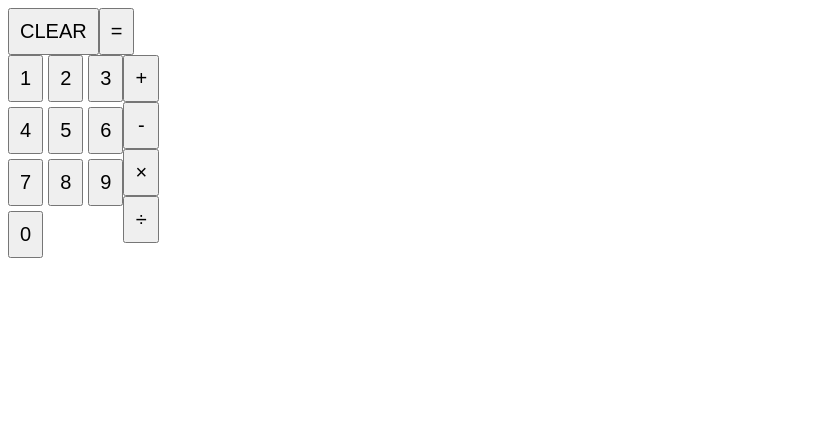
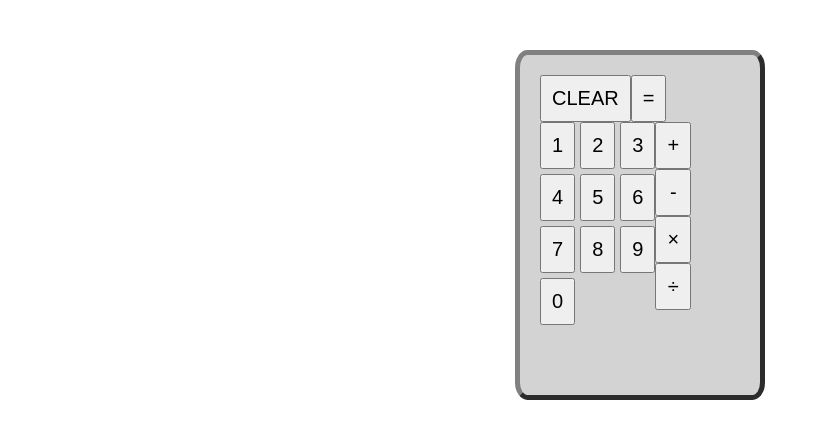
Before and after one commit to bryanyanay/odin-calculator, a plain HTML site: page index.html in a window 1280 px wide. Shown: the whole page, without its empty margins (0-820 px from the left). Drawn offline with Linux system fonts and the light colour scheme.

Commit message:
Style the calculator

```diff
--- a/styles.css
+++ b/styles.css
@@ -1,8 +1,17 @@
 #calculator {
-    width: max-content;
-
     display: flex;
     flex-direction: column;
+
+    box-sizing: border-box;
+    width: 250px;
+    height: 350px;
+    padding: 20px;
+    margin: 50px auto;
+
+    border: 5px grey outset;
+    border-radius: 5%;
+
+    background-color: lightgrey;
 }
 #top-buttons {
     display: flex;
```
Also changed, not shown: index.html (+1 -0 lines).
